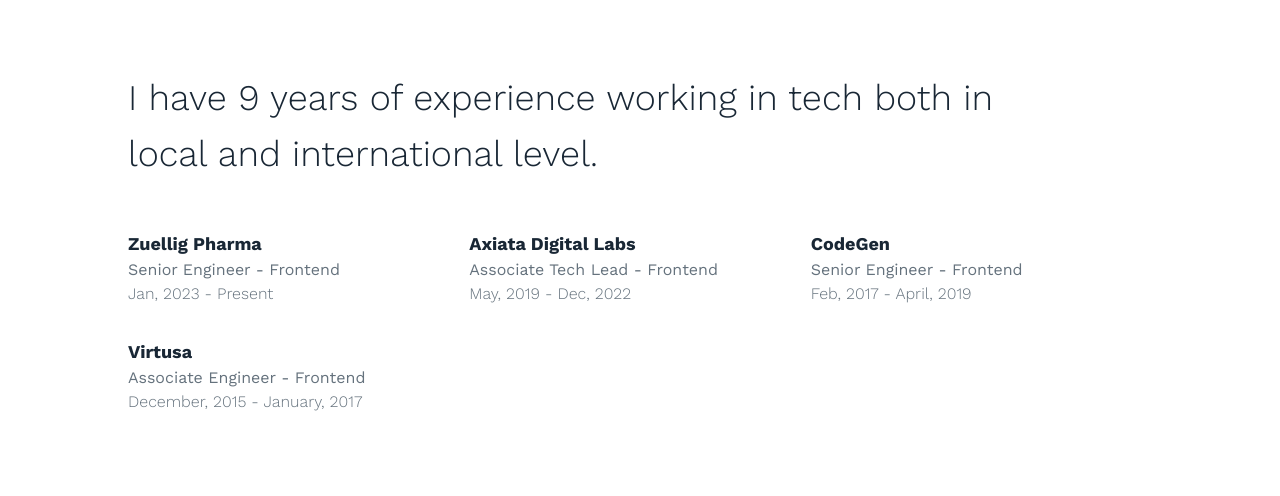
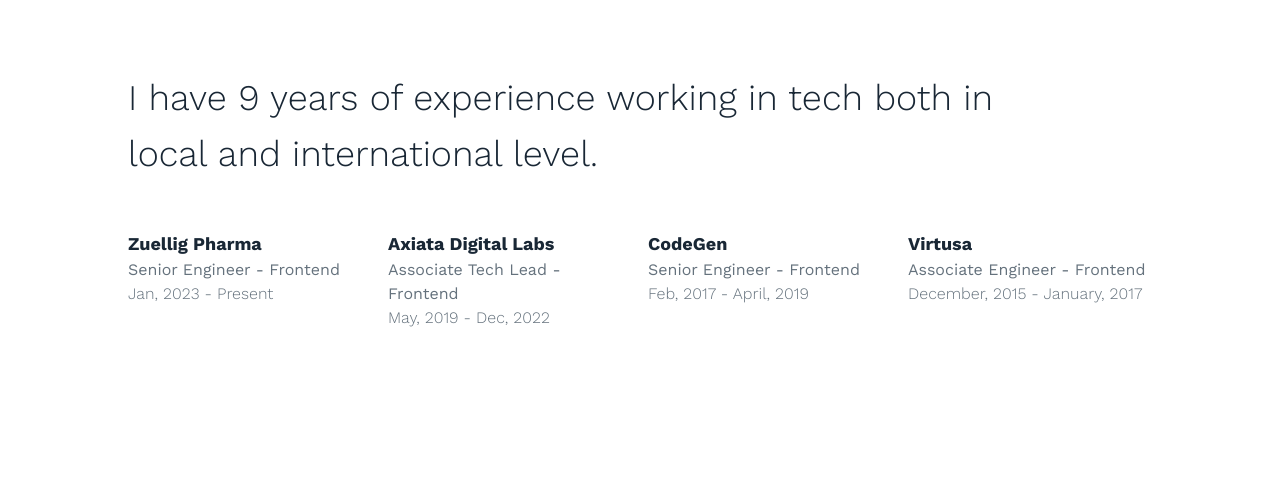
Before and after one commit to lainda74/personal-site, a Next.js app: page / in a window 1280 px wide. Shown: the part 1914-2410 px from the top of the page. Built offline with nearby package versions, Linux system fonts and the light colour scheme; a web font is replaced by a local one.

Commit message:
Adding Transitions

```diff
--- a/package.json
+++ b/package.json
@@ -14,6 +14,7 @@
     "next": "15.1.5",
     "react": "^18.2.0",
     "react-dom": "^18.2.0",
+    "sass": "^1.83.4",
     "swr": "^2.3.0"
   },
   "devDependencies": {
--- a/src/app/globals.css
+++ b/src/app/globals.css
@@ -18,3 +18,20 @@
   color: var(--foreground);
   background: var(--background);
 } */
+
+@keyframes fade-in {
+  from {
+    opacity: 0;
+    transform: translateY(20px);
+  }
+  to {
+    opacity: 1;
+    transform: translateY(0);
+  }
+}
+
+@layer utilities {
+  .animate-fade-in {
+    animation: fade-in 0.8s ease-out forwards;
+  }
+}
--- a/src/app/page.tsx
+++ b/src/app/page.tsx
@@ -2,23 +2,46 @@
 import Articles from "@/components/Articles";
 import CaseStudies from "@/components/casestudies";
 import Experience from "@/components/experience";
+import FadeIn from "@/components/fadein";
 import Footer from "@/components/footer";
 import Intro from "@/components/intro";
+import { Suspense } from "react";
 
 export default function Home() {
-
   return (
     <div className="">
       <Intro />
+      <Suspense fallback={<div>Loading...</div>}>
+        <FadeIn>
           <CaseStudies />
-      <div className="my-[12rem]">
+        </FadeIn>
+      </Suspense>
+      <Suspense fallback={<div>Loading...</div>}>
+        <FadeIn>
+          <div className="my-[12rem] motion-safe:animate-fade-in">
             <Experience />
           </div>
+        </FadeIn>
+      </Suspense>
+      <Suspense fallback={<div>Loading...</div>}>
+        <FadeIn>
           <Articles />
+        </FadeIn>
+      </Suspense>
+      <Suspense fallback={<div>Loading...</div>}>
+        <FadeIn>
           <div className="my-[8rem]">
             <About />
           </div>
-      <div className="mb-[4rem]"><Footer /></div>
+        </FadeIn>
+      </Suspense>
+      <Suspense fallback={<div>Loading...</div>}>
+        <FadeIn>
+          <div className="mb-[4rem]">
+            <Footer />
+          </div>
+        </FadeIn>
+      </Suspense>
     </div>
   );
 }
--- a/src/components/about/index.tsx
+++ b/src/components/about/index.tsx
@@ -15,11 +15,11 @@
         <p>Other than my passion towards tech and design, I have strong interests in fitness, travel.</p>
         <p>Oh, wanna know about my 🦘 story ?</p>
         <br/>
-        <p>I am a front-end developer and UI designer. I&apos;m working with talented folks at ADL and currently based in Colombo 🇱🇰. I like designing for impact and empowering clients in all sizes.</p>
+        <p>I am from Sri Lanka. I&apos;m working with talented folks at Zuellig Pharma and currently based in Singapore. I like designing for impact and empowering clients in all sizes.</p>
         <br/>
-        <p>I started my career 5 years ago as a UI/UX Engineer where I was able to work with world leading businesses.</p>
+        <p>I started my career 8 years ago as a Frontend/UI Engineer where I was able to work with world leading businesses.</p>
         <br />
-        <p>From time to time all through out my career, I worked on design gigs from industries like finance, travel and telecommunication. The exposure made me a better developer and designer who loves to collaborate and learn from all kinds of people.</p>
+        <p>From time to time all through out my career, I worked on many projects from industries like finance, travel and telecommunication. The exposure made me a better developer and designer who loves to collaborate and learn from all kinds of people.</p>
         <br />
         <p>Nice to meet you. 👋</p>
       </div>
--- a/src/components/casestudies/index.tsx
+++ b/src/components/casestudies/index.tsx
@@ -5,7 +5,7 @@
     <section className="px-10 lg:px-0 mx-auto lg:w-4/5 2xl:w-3/5 w-full">
       <div>
         <h6 className="text-md text-secondaryText mb-1">
-          SOME WORK I HAVE DONE
+          Projects Accomplished in My Free Time
         </h6>
         <h2 className="text-5xl font-Playfair_Display font-bold">
           Case Studies
--- a/src/components/experience/index.tsx
+++ b/src/components/experience/index.tsx
@@ -2,7 +2,7 @@
     return (
         <section className="px-10 lg:px-0 mx-auto lg:w-4/5 2xl:w-3/5 w-full">
             <p className="text-4xl text-primaryText font-light leading-[3.5rem]">I have 9 years of experience working in tech both in <br />local and international level.</p>
-            <ul className="grid grid-cols-3 mt-12">
+            <ul className="grid grid-cols-2 md:grid-cols-4 gap-4 mt-12">
                 <li className="mb-8">
                     <h4 className="text-lg font-bold text-primaryText">Zuellig Pharma</h4>
                     <p className="text-secondaryText">Senior Engineer - Frontend</p>
--- /dev/null
+++ b/src/components/fadein/index.tsx
@@ -0,0 +1,35 @@
+"use client";
+import { useEffect, useState, useRef } from "react";
+
+const FadeIn = ({ children }: { children: React.ReactNode }) => {
+  const [isVisible, setIsVisible] = useState(false);
+  const ref = useRef<HTMLDivElement>(null);
+
+  useEffect(() => {
+    const observer = new IntersectionObserver(
+      ([entry]) => {
+        if (entry.isIntersecting && !isVisible) {
+          setIsVisible(true); // Set visibility only once
+          observer.disconnect(); // Stop observing after it appears
+        }
+      },
+      { threshold: 0.2 }
+    );
+
+    if (ref.current) observer.observe(ref.current);
+    return () => observer.disconnect();
+  }, [isVisible]);
+
+  return (
+    <div
+      ref={ref}
+      className={`transform transition-all duration-700 ${
+        isVisible ? "opacity-100 translate-y-0" : "opacity-0 translate-y-10"
+      }`}
+    >
+      {children}
+    </div>
+  );
+};
+
+export default FadeIn;
--- a/src/components/footer/index.tsx
+++ b/src/components/footer/index.tsx
@@ -10,9 +10,9 @@
       <div className="text-primaryText mt-12 md:mt-0">
         <h3 className="font-bold text-2xl mb-4">diaslalinda@gmail.com</h3>
         <ul className="flex justify-between">
-            <li><a className="underline underline-offset-4 cursor-pointer">Twitter</a></li>
-            <li><a className="underline underline-offset-4 cursor-pointer">Instagram</a></li>
-            <li><a className="underline underline-offset-4 cursor-pointer">LinkedIn</a></li>
+            <li><a href="https://x.com/laliyaD" className="underline underline-offset-4 cursor-pointer" rel="noreferrer" target="_blank">X</a></li>
+            <li><a href="https://www.instagram.com/laliya_d/" className="underline underline-offset-4 cursor-pointer" rel="noreferrer" target="_blank">Instagram</a></li>
+            <li><a href="https://www.linkedin.com/in/lalindasampath/" className="underline underline-offset-4 cursor-pointer" rel="noreferrer" target="_blank">LinkedIn</a></li>
         </ul>
       </div>
     </section>
--- a/src/components/intro/index.tsx
+++ b/src/components/intro/index.tsx
@@ -1,4 +1,5 @@
 import Image from "next/image";
+import "./style.scss";
 // import { IKImage } from "imagekitio-react";
 
 // const urlEndpoint = process.env.NEXT_PUBLIC_URL_ENDPOINT;
@@ -9,7 +10,7 @@
 
 export default function Intro() {
   return (
-    <section className="flex flex-col-reverse lg:flex-row justify-center lg:items-center px-10 lg:px-0 mx-auto lg:px-0 lg:w-4/5 2xl:w-3/5 w-full h-screen">
+    <section className="flex flex-col-reverse lg:flex-row justify-center lg:items-center px-10 lg:px-0 mx-auto lg:w-4/5 2xl:w-3/5 w-full h-screen fade-in">
       <div>
         <h1 className="text-6xl mb-4 font-Caveat_Brush">Lalinda Sampath Dias</h1>
         <p className="text-base text-secondaryText font-lightt">At the intersection of development and design. I&apos;m passionate about giving back so I share my learnings on Medium, and play on Dribble. Currently in Singapore. &#127480;&#127468;</p>
--- /dev/null
+++ b/src/components/intro/style.scss
@@ -0,0 +1,14 @@
+@keyframes fadeIn {
+  from {
+    opacity: 0;
+    transform: translateY(20px);
+  }
+  to {
+    opacity: 1;
+    transform: translateY(0);
+  }
+}
+
+.fade-in {
+  animation: fadeIn 1s ease-out;
+}
```
Also changed, not shown: src/components/Articles/index.tsx (+24 -8 lines). Lines whose indentation alone changed are shown as unchanged.
